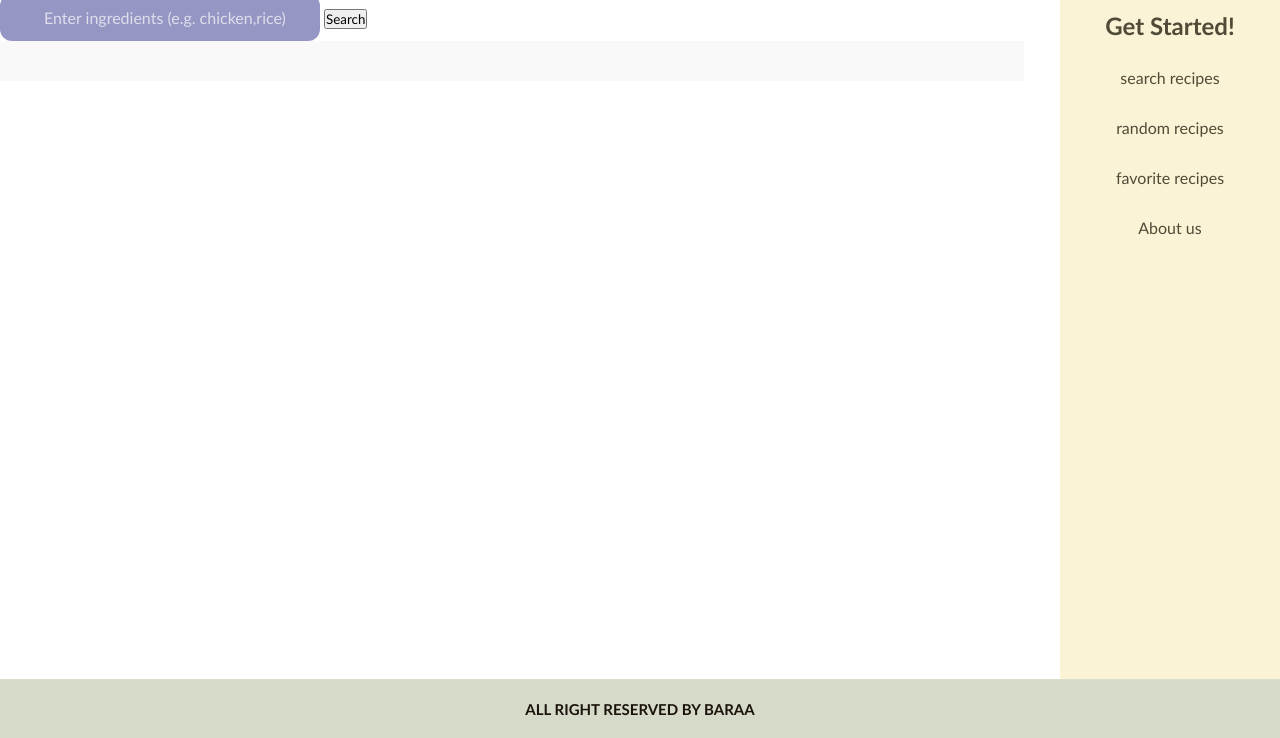
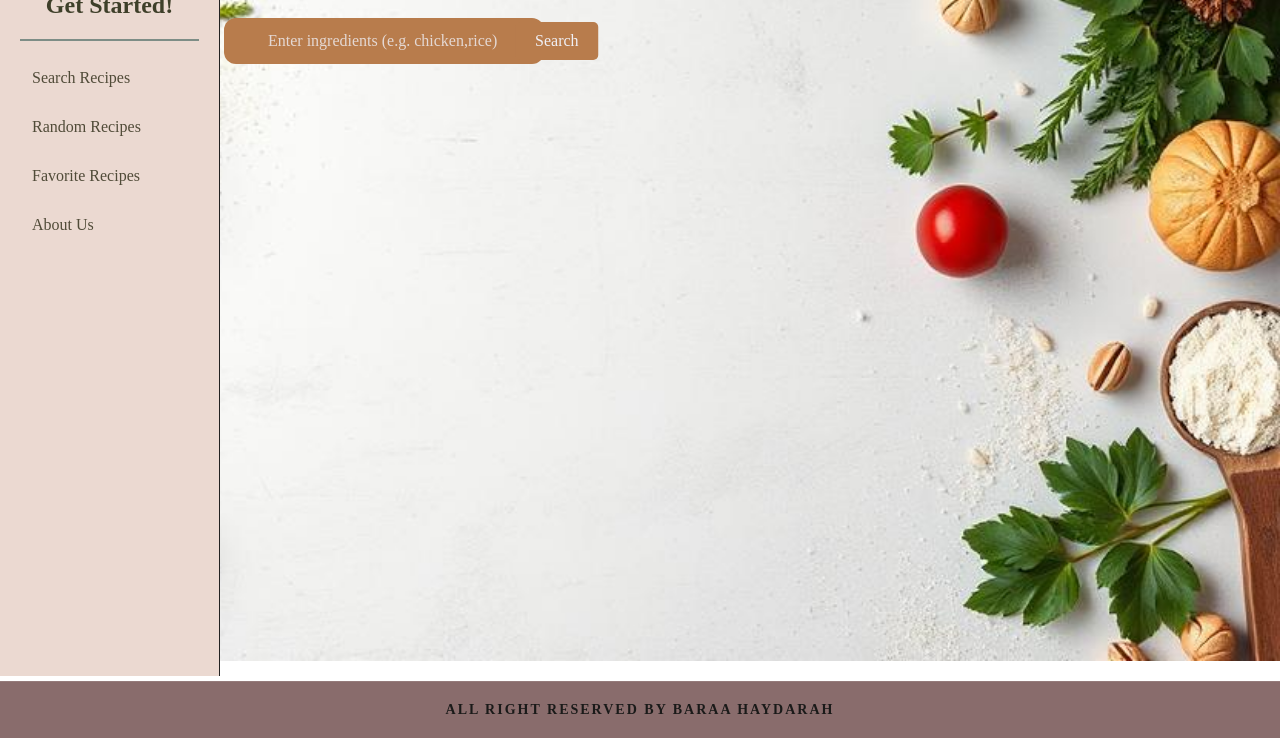
Before and after one commit to Baraahadi/falvor-table, a website: page public/index.html in a window 1280 px wide. Shown: the part 62-800 px from the top of the page. Drawn offline with Linux system fonts and the light colour scheme; no server answers; a web font is replaced by a local one.

Commit message:
edit some features inside it

```diff
--- a/public/app.js
+++ b/public/app.js
@@ -115,10 +115,10 @@ document.getElementById("searchBtn").addEventListener("click", async () => {
     card.className='card';
       card.innerHTML += `
         <div>
-          <h3>${recipe.title}</h3>
-          <img src="${recipe.image}" width="200">
-          <p><b>Used:</b> ${recipe.usedIngredients.join(", ")}</p>
-          <p><b>Missing:</b> ${recipe.missedIngredients.join(", ")}</p>
+          <h3 id="title">${recipe.title}</h3>
+          <img id="image" src="${recipe.image}" width="200">
+          <p class="ingredients"><b>Used:</b> ${recipe.usedIngredients.join(", ")}</p>
+          <p class="ingredients" ><b>Missing:</b> ${recipe.missedIngredients.join(", ")}</p>
         </div>
       `;
       resultsDiv.appendChild(card)
--- a/public/index.html
+++ b/public/index.html
@@ -10,9 +10,14 @@
   <body>
     <header><center><h2>Flavor Table</h2></center></header>
     <main>
-
+        <div class="bg">
+          <input type="text" id="searchInput"placeholder="Enter ingredients (e.g. chicken,rice)" />
+          <button id="searchBtn">Search</button>
+          <div id="results"></div>
+  </div>
     <div class="sidebar">
       <h2>Get Started!</h2>
+      <div></div>
       <ul>
          <li><a href="/recipes/search">search recipes</a></li>
          <li><a href="/recipes/random">random recipes</a></li>
@@ -21,14 +26,12 @@
       </ul>
     </div>
         <!-- recipes search  -->
-     <input
-      type="text"
-      id="searchInput"
-      placeholder="Enter ingredients (e.g. chicken,rice)"
-    />
-    <button id="searchBtn">Search</button>
-    <div id="results"></div></main>
-    <footer>all right reserved by baraa</footer>
+
+
+
+
+  </main>
+    <footer>all right reserved by baraa haydarah</footer>
 
 
   </body>
--- a/public/style.css
+++ b/public/style.css
@@ -1,10 +1,19 @@
-*{
+
+ @font-face {
+  font-family: "Merienda-Regular";
+  src: url("../fonts/Merienda-Regular.ttf");
+  font-weight: bold;
+  font-style: normal;
+}
+* {
   margin: 0;
   padding: 0;
   box-sizing: border-box;
-    font-family: 'Gill Sans', 'Gill Sans MT', Calibri, 'Trebuchet MS', sans-serif;
+  font-family: "Merienda-Regular";
 }
-html, body {
+
+html,
+body {
   height: 100%;
   margin: 0;
   display: flex;
@@ -13,16 +22,59 @@ html, body {
 main {
   flex: 1;
 }
-/* ol{
+header {
+  text-align: center;
+  font-weight: 800;
+  font-size: 20px;
+  color: #3E3F29;
+  background-color: #A8BBA3;
+}
+.sidebar {
+  width: 220px;
+  height: 88vh;
+  background-color: #EBD9D1;
+  color: #3E3F29;
+  padding: 20px;
+  box-sizing: border-box;
+  position: fixed;
+  left: 0;
+  top: 34px;
+  border-right: 1px solid #222;
+}
+
+.sidebar h2 {
+  margin-top: 0;
+  margin-bottom: 20px;
+  text-align: center;
+}
+.sidebar div {
+  background-color: #7D8D86;
+  width: 100%;
+  height: 2px;
+  margin-top: 5px;
+  margin-bottom: 20px;
+}
+.sidebar ul {
   list-style: none;
+  padding: 0;
 }
-li{
+
+.sidebar ul li {
+  margin-bottom: 15px;
+}
+
+.sidebar ul li a {
+  color: #504b38;
+  text-decoration: none;
   display: block;
-    font-family: 'Franklin Gothic Medium', 'Arial Narrow', Arial, sans-serif;
-    color: blue;
-} */
+  padding: 8px 12px;
+  border-radius: 4px;
+  text-transform: capitalize;
+}
 
-
+.sidebar ul li a:hover {
+  background-color: #d6a99d;
+}
 .card .ingredients {
   padding: 0 16px;
   margin: 0;
@@ -35,44 +87,40 @@ li{
   font-size: 0.95rem;
   line-height: 1.4;
 }
-header{
-    text-align: center;
-    font-weight: 800;
-    font-family: 'Franklin Gothic Medium', 'Arial Narrow', Arial, sans-serif;
-padding: 10px;
- font-size: 20px;
- color: #504B38;
-      background-color: #9CAFAA;
-}
-.recipes-container,#results {
+
+.recipes-container,
+#results {
   display: flex;
   flex-wrap: wrap;
   gap: 20px;
   padding: 20px;
   justify-content: center;
-  background-color: #f9f9f9;
+  /* background-color: #f9f9f9; */
   width: 80%;
+  margin-left: auto;
+  margin-top: 20px;
 }
 .favorite-btn {
   margin: 16px;
   padding: 8px 12px;
-  background-color: #e74c3c;
-  color: white;
+  background-color: #E5BEB5;
+  color: #1A1A19;
   border: none;
   border-radius: 6px;
   cursor: pointer;
   font-size: 0.9rem;
   transition: background-color 0.3s;
+  font-weight: bold;
 }
 
 .favorite-btn:hover {
-  background-color: #c0392b;
+  background-color: #A8BBA3;
 }
 .remove-fav-btn {
   margin: 12px 16px 16px;
   padding: 8px 12px;
-  background-color: #e74c3c; /* red tone */
-  color: white;
+  background-color: #E5BEB5; /* red tone */
+  color: #1A1A19;
   border: none;
   border-radius: 6px;
   cursor: pointer;
@@ -81,16 +129,16 @@ padding: 10px;
 }
 
 .remove-fav-btn:hover {
-  background-color: #c0392b;
+  background-color: #A8BBA3;
   transform: scale(1.03);
 }
 .recipes-container .card {
   background-color: #fff;
-  width: 320px;
+  width: 360px;
   border-radius: 12px;
-  box-shadow: 0 4px 12px rgba(0,0,0,0.1);
+  box-shadow: 0 4px 12px rgba(0, 0, 0, 0.1);
   overflow-y: auto;
-  max-height: 600px;
+  max-height: 500px;
   display: flex;
   flex-direction: column;
   transition: transform 0.2s, box-shadow 0.2s;
@@ -100,17 +148,22 @@ padding: 10px;
   box-shadow: 0 6px 16px rgba(0, 0, 0, 0.15);
 }
 .recipes-container .card #image {
-  width: 100%;
+  width: 80%;
   height: 200px;
+  margin: auto;
   object-fit: cover;
   border-bottom: 1px solid #eee;
+  border-radius: 25px
 }
 /* Recipe title styling */
-.recipes-container .card #title{
+.recipes-container .card #title {
   font-size: 1.3rem;
   font-weight: bold;
   padding: 12px 16px 0 16px;
-  color: #222;
+  color: #896C6C;
+  margin-bottom: 15px;
+  text-align: center;
+
 }
 .card .ingredients-title,
 .card .instructions-title {
@@ -162,18 +215,39 @@ padding: 10px;
   padding-left: 42px; /* space for icon */
   font-size: 16px;
   color: #f1f1f1;
-  background-color: #9696c4;
+  background-color: #B87C4C;
   border: 2px solid transparent;
   border-radius: 12px;
   outline: none;
   transition: all 0.25s ease;
+  position: absolute;
+  top: 10%;
+  left: 30%;
+  transform: translate(-50%,-50%);
 }
 #searchInput::placeholder {
   color: #f0f0f6;
   opacity: 0.8;
 }
+#searchBtn {
+  padding: 10px 20px;
+  font-size: 16px;
+  background-color: #B87C4C;
+  color: #f0f0f6;
+  border: none;
+  border-radius: 5px;
+  cursor: pointer;
+  transition: background 0.3s;
+  position: absolute;
+  top: 10%;
+  left: 43.5%;
+  transform: translate(-50%,-50%);
+}
 
-/* Optional: icon inside input */
+#searchBtn:hover {
+  background-color: #d6a99d;
+}
+
 .search-wrapper {
   position: relative;
   display: inline-block;
@@ -188,58 +262,36 @@ padding: 10px;
   pointer-events: none;
   font-size: 18px;
 }
-.sidebar {
-  width: 220px;
-  height: 88vh;
-  background-color: #FBF3D5;
-  color: #504B38;
+
+#results {
+  display: flex;
+  flex-wrap: wrap;
+  gap: 20px;
   padding: 20px;
-  box-sizing: border-box;
-  position: fixed;
-  right: 0;        /* moved from left to right */
-  top: 53px;
-  text-align: center;
+  justify-content: center;
+  /* background-color: #f9f9f9; */
+  width: 80%;
+  margin-left: auto;
+  margin-top: 20px;
+  position: absolute;
+  top: 50%;
+  left: 50%;
+  transform: translate(-50%,-50%);
 }
-
-.sidebar h2 {
-  margin-top: 0;
-  margin-bottom: 20px;
-}
-
-.sidebar ul {
-  list-style: none;
-  padding: 0;
-}
-
-.sidebar ul li {
-  margin-bottom: 15px;
-}
-
-.sidebar ul li a {
-  color: #504B38;
-  text-decoration: none;
-  display: block;
-  padding: 8px 12px;
-  border-radius: 4px;
-}
-
-.sidebar ul li a:hover {
-  background-color: #D6A99D;
-}
-
 footer {
-  background-color: #D6DAC8;
-  color: #1A120B;
+  background-color: #896C6C;
+  color: #1A1A19;
   padding: 20px 40px;
   text-align: center;
   font-size: 14px;
   border-top: 1px solid rgba(255, 255, 255, 0.1);
   text-transform: uppercase;
-  font-size: 15px;
   font-weight: 800;
   position: fixed;
   bottom: 0;
-width: 100%;}
+  width: 100%;
+  letter-spacing: 2px;
+}
 
 @media (max-width: 768px) {
   .card {
@@ -247,3 +299,12 @@ width: 100%;}
     max-width: 90%;
   }
 }
+.bg{
+  width: 100%;
+  /* margin-left: auto; */
+  background-image: url('../images/bg.jpg');
+  background-repeat: no-repeat;
+  background-size: cover;
+  height: 90%;
+  position: relative;
+}
--- a/routes/home.js
+++ b/routes/home.js
@@ -1,8 +1,9 @@
 const express = require('express');
-const axios = require('axios');
 const path = require('path');
 const router = express.Router();
 
 router.get('/', (req, res) => {
-  res.sendFile(path.join(__dirname, '../public/index.html'));
+  res.sendFile(path.join(__dirname, './puplic/index.html'));
 });
+
+module.exports=router
```
Also changed, not shown: public/favorites.html (+7 -9 lines), routes/recipes.js (+23 -0 lines), server.js (+2 -6 lines), Merienda-Regular.ttf (added), images/bg.jpg (added). Lines whose indentation alone changed are shown as unchanged.
